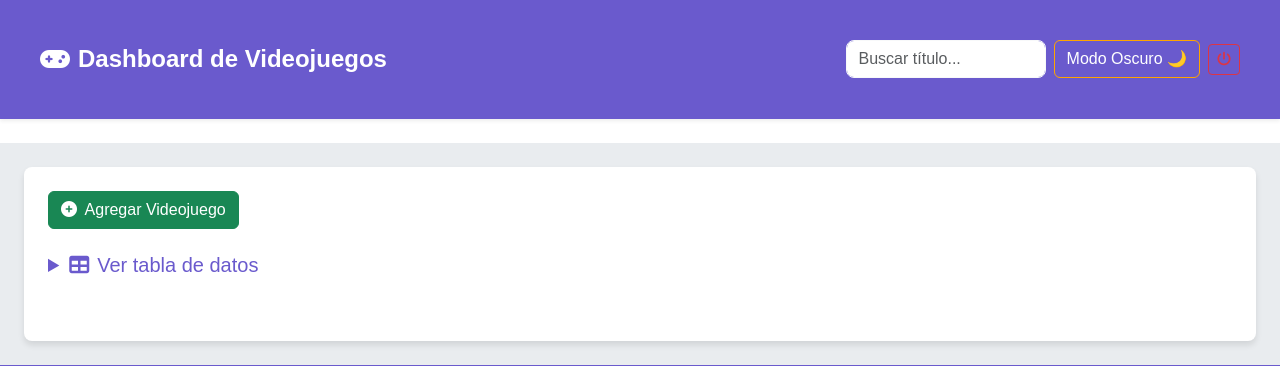
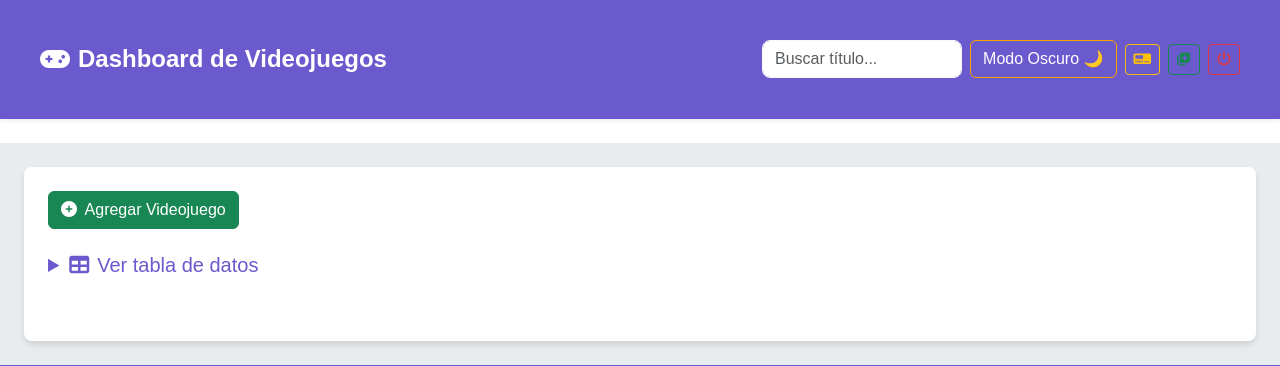
Before and after one commit to rudyluis/modelo_game_dashboard, a Flask app: page /listgames in a window 1280 px wide. Shown: the top 366 px of the page. Run offline with Flask 3, Linux system fonts and the light colour scheme; a user stored in the database is signed in; tables that the repository leaves empty hold one stand-in row (values such as "Sample post"); some libraries are stand-ins or nearby versions.

Commit message:
2025botnes

```diff
--- a/templates/layout/nav.html
+++ b/templates/layout/nav.html
@@ -5,6 +5,14 @@
             <input type="text" id="searchTitle" class="form-control me-2" placeholder="Buscar título..."
                 style="max-width: 200px;">
             <button id="toggleTheme" class="btn btn-outline-dark">Modo Oscuro 🌙</button>
+            <a href="{{ url_for('dashboard')}}" class="btn btn-outline-warning btn-sm ms-2">
+                <i class="fa-solid fa-tachograph-digital"></i>
+
+            </a>
+            <a href="{{ url_for('listgames')}}" class="btn btn-outline-success btn-sm ms-2">
+                <i class="fa-solid fa-notes-medical"></i>
+
+            </a>
             <a href="{{ url_for('logout') }}" class="btn btn-outline-danger btn-sm ms-2">
                 <i class="fas fa-power-off"></i> <!-- Icono de apagado -->
             </a>
```
